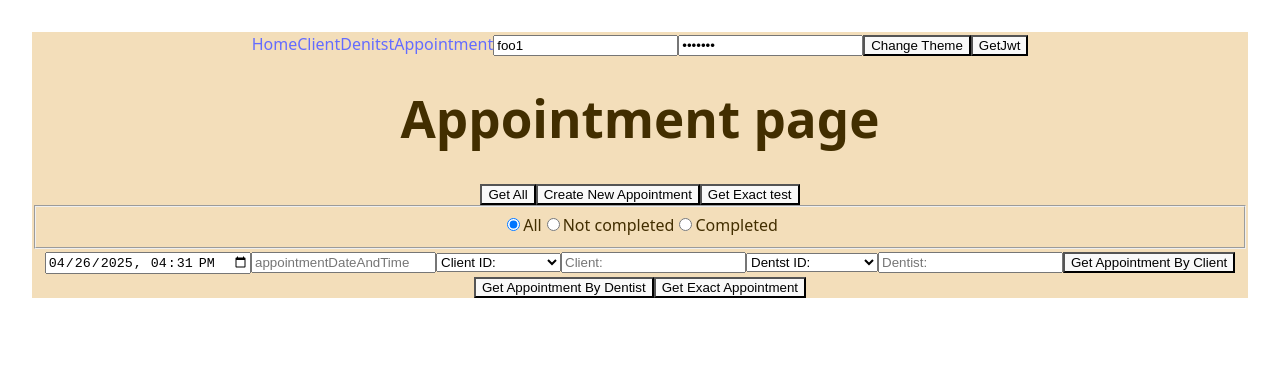
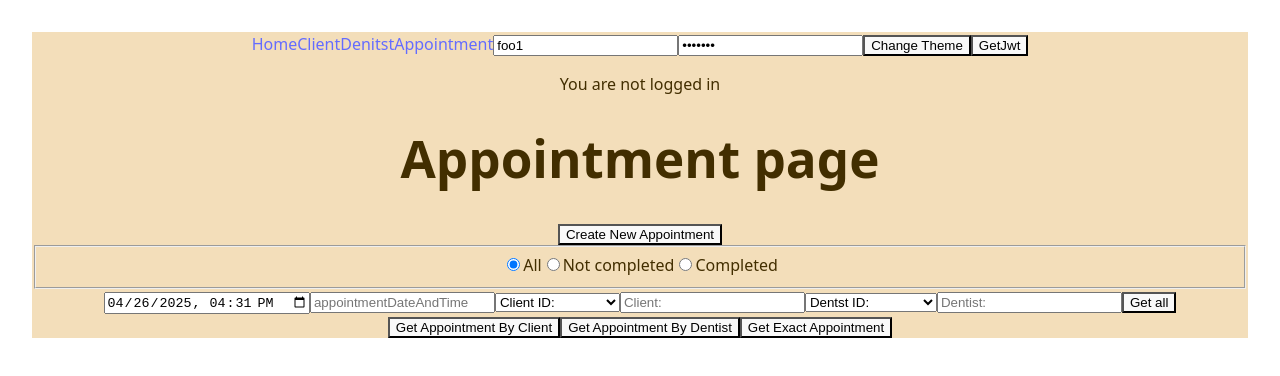
Before and after one commit to Deki1973/dentistfe, a React (Vite) app: page /appointment in a window 1280 px wide. Shown: the top 376 px of the page. Built offline with nearby package versions, Linux system fonts and the light colour scheme.

Commit message:
Improve UI

```diff
--- a/src/components/NavBar.jsx
+++ b/src/components/NavBar.jsx
@@ -25,7 +25,7 @@ const NavBar = () => {
             <button onClick={changeJwt}>GetJwt</button>
             <br/>
             <p>{jwt1}</p>
-            <p>{jwt2}</p>
+            <p>{jwt2==null ? "You are not logged in":"Logged in"}</p>
 
 
 
--- a/src/pages/Appointment.jsx
+++ b/src/pages/Appointment.jsx
@@ -34,47 +34,6 @@ const Appointment = () => {
 
     const navigate=useNavigate()
 
-    const handleTest=async (e)=>{
-        e.preventDefault()
-        console.log("test get exact")
-        const response=await fetch(`http://localhost:8080/appointment/getExact`,{
-            method:"POST",
-            mode:"cors",
-            body:JSON.stringify({
-                clientId:1,
-                dentistId:1,
-                appointmentDateAndTime:"2025-04-26 11:12:00"
-            }),
-            headers:{
-                'Authorization': `Bearer ${jwt2}`,
-                'Content-Type': 'application/json',
-            }
-        })
-        const data=await response.json()
-        console.log(data)
-    }
-
-    const handleGetAll=async (e)=>{
-
-
-        const response=await axios({
-            url:`http://localhost:8080/appointment/getall`,
-            method:"GET",
-            mode:"cors",
-            headers:{
-                'Authorization': `Bearer ${jwt2}`,
-                'Content-Type': 'application/json',
-            }
-        }).then((response)=>{
-            const responseData=response.data
-            console.log(responseData)
-            setAppointments(responseData)
-
-        }).catch((error)=>{
-            console.log(error.message)
-        })
-
-    }
 
     const handleCreateNewAppointment=()=>{
         navigate("/createNewAppointment")
@@ -85,8 +44,6 @@ const Appointment = () => {
 
         console.log(e.nativeEvent.submitter.id)
         const submitter=e.nativeEvent.submitter.id
-        //const clientValue=document.getElementById("inputClientParam").value
-        //const dentistValue=document.getElementById("inputDentistParam").value
         const clientValue=clientParam
         const dentistValue=dentistParam
         const appointmetnScheduled=document.getElementById("appointmentDateAndTime").value
@@ -102,6 +59,36 @@ const Appointment = () => {
 
 
         console.log(clientValue+"|"+clientValue+"|"+appointmetnScheduled)
+
+        if(submitter==="btnGetAll"){
+
+            const response=await axios({
+                url:`http://localhost:8080/appointment/getall`,
+                method:"GET",
+                mode:"cors",
+                headers:{
+                    'Authorization': `Bearer ${jwt2}`,
+                    'Content-Type': 'application/json',
+                }
+            }).then((response)=>{
+                const responseData=response.data
+                console.log(responseData)
+                setAppointments(responseData)
+                setSingleAppointment(null)
+
+            }).catch((error)=>{
+                console.log(error.message)
+                console.log(error.data)
+                console.log(error.status)
+                console.log(error.headers)
+
+                if(error.status===403){
+                    window.alert('You are not logged in or your session has expired.\nTry to login. If this message persists, contact your administrator.')
+                }
+            })
+
+
+        }
 
         if (submitter==="btnGetByClient"){
             console.log("Get client by"+clientAttribute+"|"+clientValue)
@@ -299,6 +286,7 @@ const Appointment = () => {
             console.log(response2.data)
             const response2data=response2.data
             setSingleAppointment(response2data)
+            setAppointments(null)
         }).catch((error)=>{console.log(error.message)})
         }
 
@@ -336,6 +324,7 @@ const Appointment = () => {
             console.log("izlistaj zakazane appointmente")
             console.log(response2data)
             setAppointments(response2data)
+            setSingleAppointment(null)
 
         }).catch((error)=>{console.log(error.message)})
      }
@@ -358,6 +347,7 @@ const Appointment = () => {
             const response2data=response2.data
             console.log(response2data)
             setAppointments(response2data)
+            setSingleAppointment(null)
         }
         ).catch((error)=>{console.log(error)})
 
@@ -396,16 +386,18 @@ const Appointment = () => {
     return (
         <>
         <h1>Appointment page</h1>
-        <button onClick={handleGetAll}>Get All</button>
         <button onClick={handleCreateNewAppointment}>Create New Appointment</button>
-        <button onClick={handleTest}>Get Exact test</button>
         <form action="submit" onSubmit={handleSubmit}>
-            <fieldset id="fsDone">
+            {singleAppointment===null &&
+            <div>
+                <fieldset id="fsDone">
             <input type="radio" value="null" name="fsDone" id="radioAll" defaultChecked="checked" onClick={e=>{setDone(null)}}/><label>All</label>
             <input type="radio" value="false" name="fsDone" id="radioNotDone" onClick={e=>{setDone(false)}}/><label>Not completed</label>
             <input type="radio" value="true" name="fsDone" id="radioDone" onClick={e=>{setDone(true)}}/><label>Completed</label>
+            </fieldset>
 
-            </fieldset>
+            </div>}
+
             <input type="datetime-local" id="datetime-local-3" onChange={handleDateTimeLocalChange}/>
             <input type="text" placeholder="appointmentDateAndTime" id="appointmentDateAndTime"/>
 
@@ -422,16 +414,20 @@ const Appointment = () => {
 
             }}/>
 
+
+
             <select id="selectDentist">
-            <option id="dentistId" value="id">Dentst ID: </option>
+                <option id="dentistId" value="id">Dentst ID: </option>
                 <option id="dentistFullName" value="name">Dentist Full Name: </option>
                 <option id="dentistContact" value="contact">Contact: </option>
             </select>
+
             <input type="text" id="inputDentistParam" placeholder="Dentist: " onChange={e=>{
                 setDentistParam(e.target.value)
                 console.log(dentistParam)
             }
                 }/>
+            <button type="submit" id="btnGetAll">Get all</button>
             <button type="submit" id="btnGetByClient">Get Appointment By Client</button>
             <button type="submit" id="btnGetByDentist">Get Appointment By Dentist</button>
             <button type="submit" id="btnGetExact">Get Exact Appointment</button>
```
